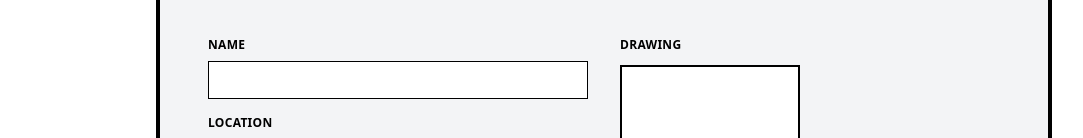
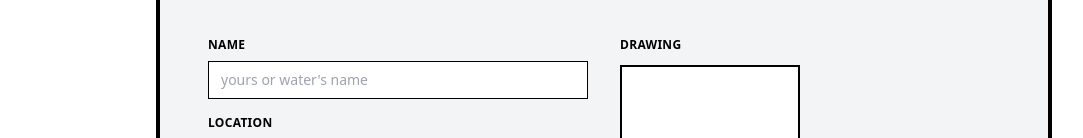
Before and after one commit to ilovehhhyn/gulp, a React (Vite) app: page /make in a window 1280 px wide. Shown: the part 218-356 px from the top of the page, without its empty margins (36-1119 px from the left). Built offline with nearby package versions, Linux system fonts and the light colour scheme.

Commit message:
Sort map entries by rating high to low

```diff
--- a/client/pages/Make.tsx
+++ b/client/pages/Make.tsx
@@ -211,6 +211,7 @@ export default function Make() {
                     type="text"
                     name="name"
                     value={formData.name}
+                    placeholder="yours or water's name"
                     onChange={handleInputChange}
                     className="w-full px-3 py-2 border border-black bg-white focus:outline-none focus:ring-1 focus:ring-black text-sm"
                     disabled={isSubmitting}
```
